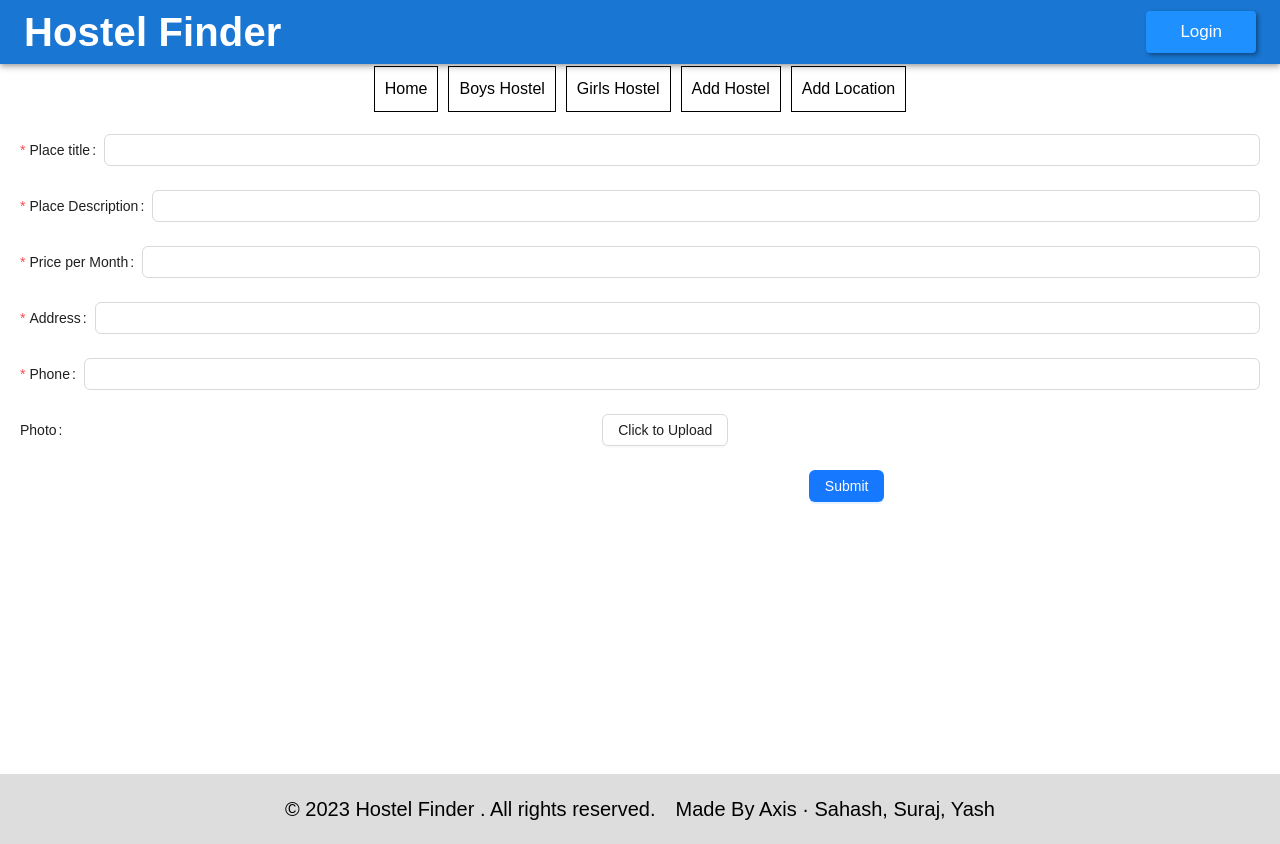
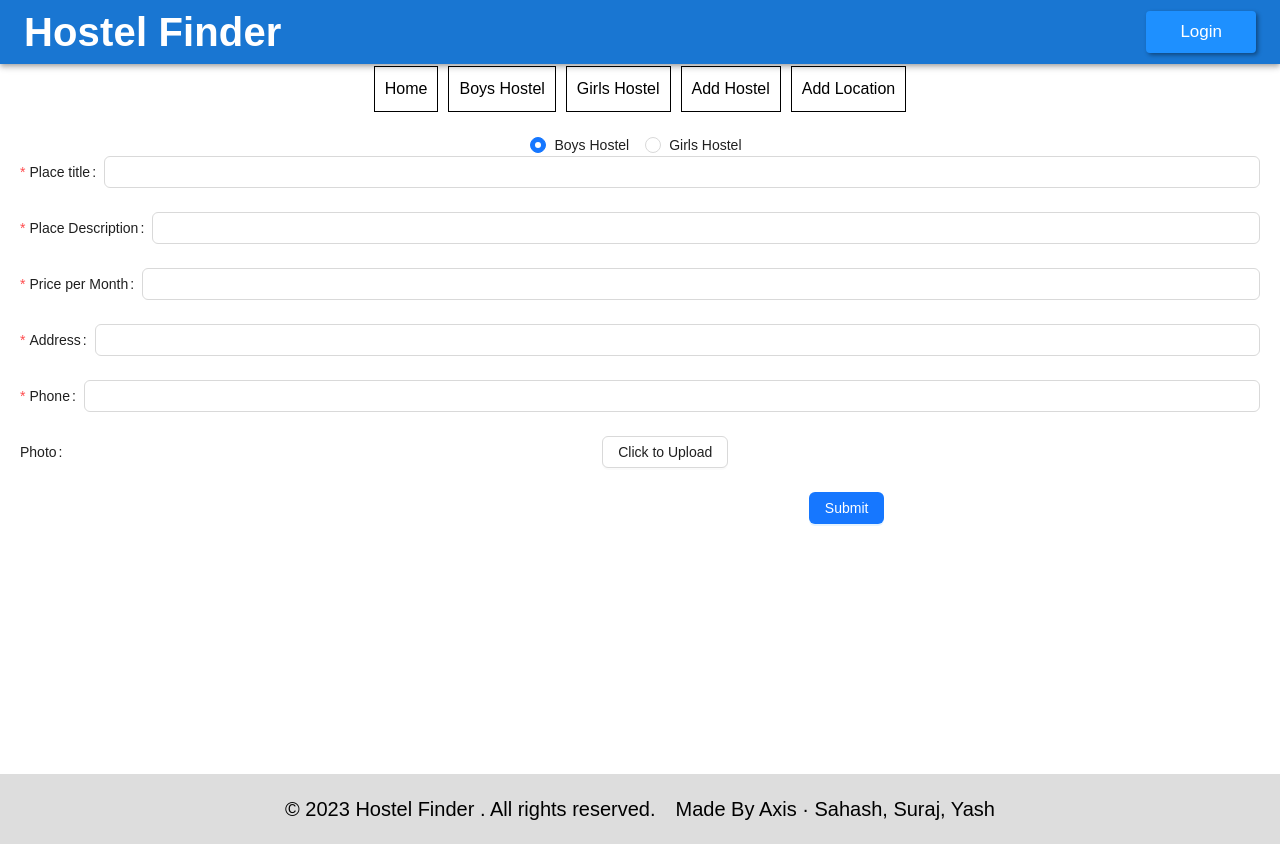
Before and after one commit to SahashChaudhary/HostelFinder, a React (Vite) app in the folder frontend/: page /add_hostel in a window 1280 px wide. Built offline with nearby package versions, Linux system fonts and the light colour scheme.

Commit message:
radiobutton

```diff
--- a/frontend/src/card/homecard.css
+++ b/frontend/src/card/homecard.css
@@ -181,8 +181,9 @@ then set the desired styles for .card-img. */
 }
 
 .card-btn {
-  height: 35px;
+  height: 50px;
   background: var(--bg-color);
+  background-color: rgb(201, 218, 190);
   border: 2px solid var(--main-color);
   border-radius: 5px;
   padding: 0 15px;
--- a/frontend/src/container/addHostel/addHostel.jsx
+++ b/frontend/src/container/addHostel/addHostel.jsx
@@ -1,6 +1,9 @@
 import Layout from "../../component/Layout";
 import { Button, Upload, Form, Input } from "antd";
 import "./addHostel.css";
+import axios from "axios";
+import { Radio } from 'antd';
+import { useState } from 'react';
 
 const props = {
   name: "file",
@@ -13,18 +16,37 @@ const props = {
       console.log(info.file, info.fileList);
     }
     if (info.file.status === "done") {
-      message.success(`${info.file.name} file uploaded successfully`);
+      // message.success(`${info.file.name} file uploaded successfully`);
     } else if (info.file.status === "error") {
-      message.error(`${info.file.name} file upload failed.`);
+      // message.error(`${info.file.name} file upload failed.`);
     }
   },
 };
 const AddHostel = () => {
-  const onFinish = (values) => {
+  const onFinish = async (values) => {
     console.log("Success:", values);
+
+    const { data } = await axios.post(
+      "http://localhost:8000/api/hostel/add_hostel",
+      {
+        price: values.price,
+        title: values.place_title,
+        description: values.place_descriptioon,
+        phone: values.phone,
+        address: values.address,
+      }
+    );
+    if (data) {
+     alert("hostel added successfully");
+    }
   };
   const onFinishFailed = (errorInfo) => {
     console.log("Failed:", errorInfo);
+  };
+  const [value, setValue] = useState(1);
+  const onChange = (e) => {
+    console.log('radio checked', e.target.value);
+    setValue(e.target.value);
   };
   return (
     <Layout>
@@ -35,6 +57,11 @@ const AddHostel = () => {
           onFinishFailed={onFinishFailed}
           autoComplete="off"
         >
+           <Radio.Group onChange={onChange} value={value}>
+      <Radio value={1}>Boys Hostel</Radio>
+      <Radio value={2}>Girls Hostel</Radio>
+
+    </Radio.Group>
           <Form.Item
             label="Place title"
             name="place_title"
--- a/frontend/src/container/auth/register.jsx
+++ b/frontend/src/container/auth/register.jsx
@@ -1,18 +1,30 @@
-import { Button, Checkbox, Form, Input } from 'antd';
-import { Link } from 'react-router-dom';
-import Layout from '../../component/Layout';
-import "./register.css"
+import { Button, Checkbox, Form, Input } from "antd";
+import { Link } from "react-router-dom";
+import Layout from "../../component/Layout";
+import "./register.css";
+import axios from "axios";
 
-const onFinish = (values) => {
-    console.log('Success:', values);
+const onFinish = async (values) => {
+  const { data } = await axios.post(
+    "http://localhost:8000/api/auth/user_registration",
+    {
+      name: values.name,
+      email: values.email,
+      phone: values.phone,
+      password: values.password,
+    }
+  );
+  if (data) {
+    console.log("register succesffully");
+  }
 };
 const onFinishFailed = (errorInfo) => {
-    console.log('Failed:', errorInfo);
+  console.log("Failed:", errorInfo);
 };
 const Register = () => (
   <Layout>
     <div>
-        <h1 className='register-title'>Register to your account</h1>
+      <h1 className="register-title">Register to your account</h1>
     </div>
     <div className="registerdetail">
       <Form
@@ -35,11 +47,11 @@ const Register = () => (
       >
         <Form.Item
           label="Username"
-                name="username"
+          name="name"
           rules={[
             {
               required: true,
-                        message: 'Please input your username!',
+              message: "Please input your username!",
             },
           ]}
         >
@@ -51,7 +63,7 @@ const Register = () => (
           rules={[
             {
               required: true,
-                        message: 'Please input your email!',
+              message: "Please input your email!",
             },
           ]}
         >
@@ -63,7 +75,7 @@ const Register = () => (
           rules={[
             {
               required: true,
-                        message: 'Please input your phone number!',
+              message: "Please input your phone number!",
             },
           ]}
         >
@@ -76,22 +88,11 @@ const Register = () => (
           rules={[
             {
               required: true,
-                        message: 'Please input your password!',
+              message: "Please input your password!",
             },
           ]}
         >
           <Input.Password />
-            </Form.Item>
-
-            <Form.Item
-                name="remember"
-                valuePropName="checked"
-                wrapperCol={{
-                    offset: 8,
-                    span: 16,
-                }}
-            >
-                <Checkbox>Remember me</Checkbox>
         </Form.Item>
 
         <Form.Item
@@ -100,11 +101,13 @@ const Register = () => (
             span: 16,
           }}
         >
-                <Button className='register-button' type="primary" htmlType="submit">
+          <Button className="register-button" type="primary" htmlType="submit">
             Register
           </Button>
         </Form.Item>
-            <p>Already have an account? <Link to='/login'> Login </Link>  </p>
+        <p>
+          Already have an account? <Link to="/login"> Login </Link>{" "}
+        </p>
       </Form>
     </div>
   </Layout>
```
Lines whose indentation alone changed are shown as unchanged.
